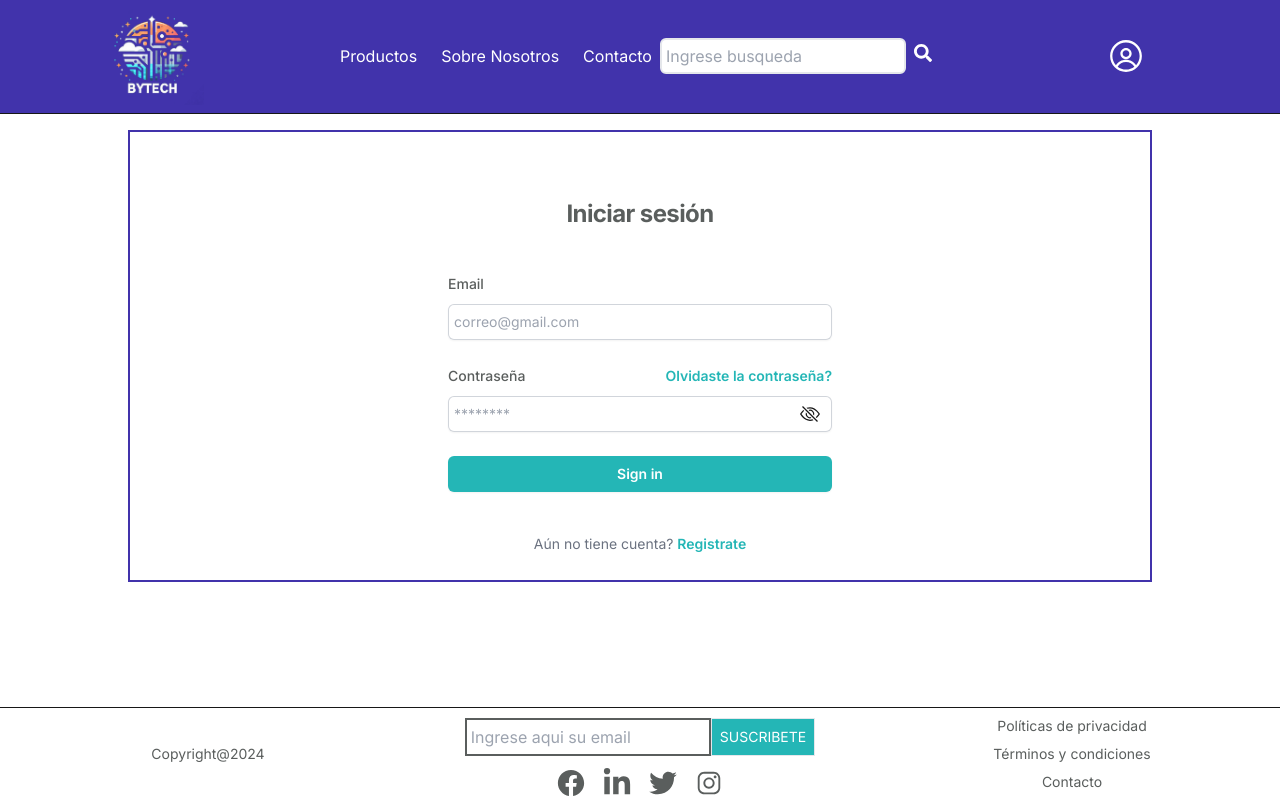
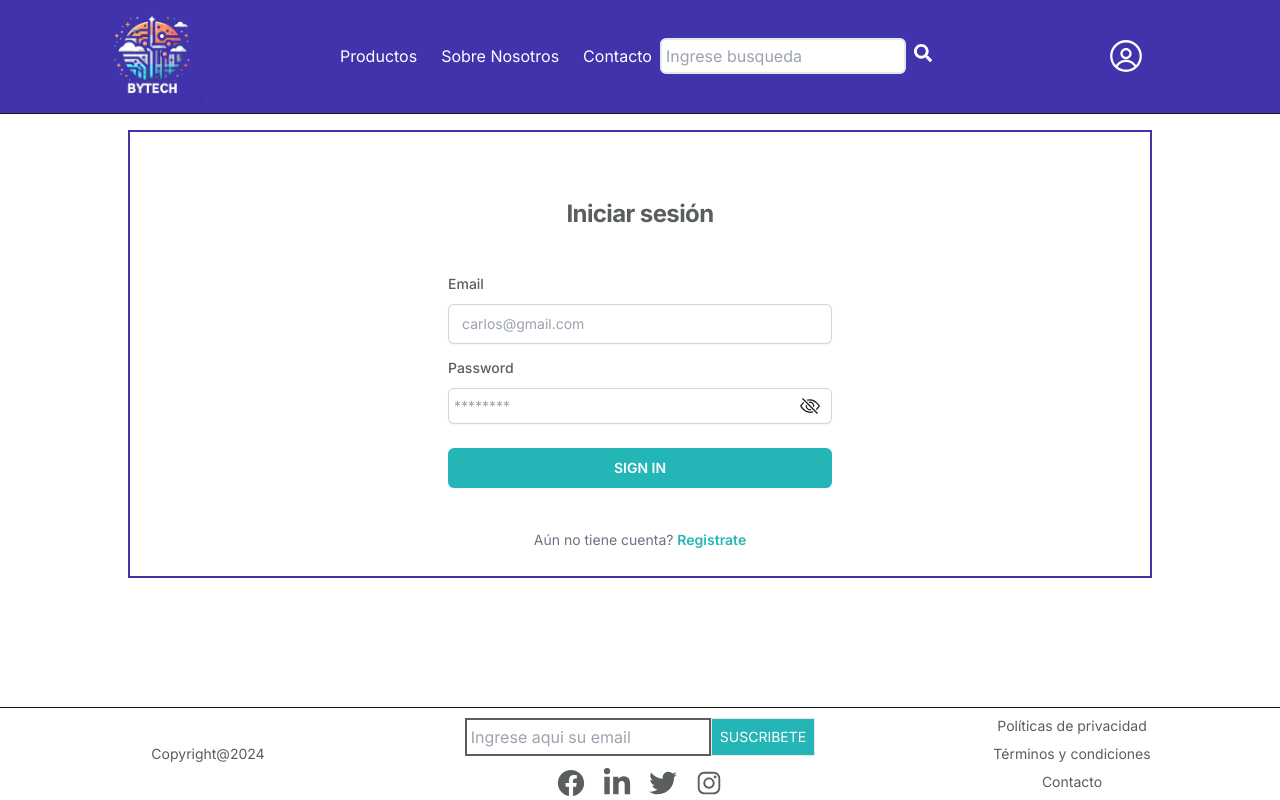
Before and after one commit to No-Country-simulation/c21-67-t-python-react, a Next.js app in the folder Front-End/bytech/: page /login in a window 1280 px wide. Built offline with nearby package versions, Linux system fonts and the light colour scheme.

Commit message:
se agrega validacion al form de login

```diff
--- /dev/null
+++ b/Front-End/bytech/src/components/login/Data.tsx
@@ -0,0 +1,32 @@
+import { z } from "zod";
+export type FormValues = {
+  email: string;
+  password: string;
+};
+export const FormSchema = z.object({
+  password: z
+    .string({ message: "Ingrese una contraseña valida" })
+    .regex(/(^[A-Za-z]{1,10})([ ]{0,1})([A-Za-z]{2,16})/, {
+      message: "Ingrese una contraseña valida",
+    })
+    .min(8, {
+      message: "Password debe tener al menos 10 caracteres.",
+    })
+    .max(8, {
+      message: "Password debe tener maximo 10 caracteres.",
+    }),
+  email: z
+    .string()
+    .email({
+      message: "Ingrese un correo valido",
+    })
+    .regex(/^[\w-\.]+@([\w-]+\.)+[\w-]{2,4}$/, {
+      message: "Ingrese un correo valido.",
+    }),
+});
+
+export function onSubmit(values: z.infer<typeof FormSchema>) {
+  // Do something with the form values.
+  // ✅ This will be type-safe and validated.
+  alert("Ya nos pondremos en contacto");
+}
--- a/Front-End/bytech/src/components/login/Login.tsx
+++ b/Front-End/bytech/src/components/login/Login.tsx
@@ -3,9 +3,41 @@
 import Link from "next/link";
 import { useState } from "react";
 import { BsEye, BsEyeSlash } from "react-icons/bs";
+import { FormSchema, FormValues } from "./Data";
+import { SubmitHandler, useForm } from "react-hook-form";
+import { zodResolver } from "@hookform/resolvers/zod";
+import { z } from "zod";
+import {
+  Form,
+  FormControl,
+  FormField,
+  FormItem,
+  FormLabel,
+  FormMessage,
+} from "@/components/ui/form";
+import { Button } from "../ui/button";
+import DialogeMessage from "../dialogue/DialogeMessage";
 
 export const Login = () => {
   const [passwordVisible, setPasswordVisible] = useState(false);
+  const [dialogOpen, setDialogOpen] = useState(false);
+  const [dialogMessage, setDialogMessage] = useState("");
+  const [dialogType, setDialogType] = useState<"ÉXITO" | "ERROR">("ÉXITO");
+
+  const form = useForm<z.infer<typeof FormSchema>>({
+    resolver: zodResolver(FormSchema),
+    defaultValues: {
+      password: "",
+      email: "",
+    },
+  });
+
+  const onSubmit: SubmitHandler<FormValues> = (data) => {
+    form.reset();
+    setDialogType("ÉXITO");
+    setDialogMessage("Se inico sesion correctamente");
+    setDialogOpen(true);
+  };
   return (
     <>
       <div className="flex flex-1 flex-col justify-center p-6 mt-4 mx-auto w-4/5 border-2 border-primary">
@@ -16,82 +48,100 @@ export const Login = () => {
         </div>
 
         <div className="mt-10 sm:mx-auto sm:w-full sm:max-w-sm">
-          <form action="#" method="POST" className="space-y-6">
-            <div>
-              <label
-                htmlFor="email"
-                className="block text-sm font-medium leading-6 text-footer"
+          <Form {...form}>
+            <form
+              action="#"
+              method="POST"
+              className="space-y-6"
+              onSubmit={form.handleSubmit(onSubmit)}
             >
+              <div className="grid grid-rows-2 ">
+                <FormField
+                  control={form.control}
+                  name="email"
+                  render={({ field }) => (
+                    <FormItem>
+                      <FormLabel className="block text-sm font-medium leading-6 text-footer">
                         Email
-              </label>
-              <div className="mt-2">
+                      </FormLabel>
+                      <FormControl>
                         <input
                           id="email"
-                  name="email"
                           type="email"
-                  placeholder="correo@gmail.com"
-                  required
-                  autoComplete="email"
-                  className="block w-full rounded-md border-0 p-1.5 text-footer shadow-sm ring-1 ring-inset ring-gray-300 placeholder:text-gray-400 focus:ring-2 focus:ring-inset focus:ring-secondary sm:text-sm sm:leading-6"
+                          {...field}
+                          placeholder="carlos@gmail.com"
+                          className="block w-full rounded-md border-0 px-3.5 py-2 text-footer shadow-sm ring-1 ring-inset ring-gray-300 placeholder:text-gray-400 focus:ring-2 focus:ring-inset focus:ring-secondary sm:text-sm sm:leading-6"
                         />
-              </div>
-            </div>
-
-            <div>
-              <div className="flex items-center justify-between">
-                <label
-                  htmlFor="password"
-                  className="block text-sm font-medium leading-6 text-footer"
-                >
-                  Contraseña
-                </label>
-                <div className="text-sm">
-                  <a
-                    href="#"
-                    className="font-semibold text-secondary hover:text-indigo-500"
-                  >
-                    Olvidaste la contraseña?
-                  </a>
-                </div>
-              </div>
+                      </FormControl>
+                      <FormMessage className="text-red-500 text-xs italic" />
+                    </FormItem>
+                  )}
+                />
+                <FormField
+                  control={form.control}
+                  name="password"
+                  render={({ field }) => (
+                    <FormItem>
+                      <FormLabel className="block text-sm font-medium leading-6 text-footer mt-2">
+                        Password
+                      </FormLabel>
+                      <FormControl>
                         <div className="mt-2 relative">
                           <input
                             id="password"
-                  name="password"
                             type={passwordVisible ? "text" : "password"}
+                            {...field}
                             placeholder="********"
                             required
                             autoComplete="current-password"
                             className="  block w-full rounded-md border-0 p-1.5 text-footer shadow-sm ring-1 ring-inset ring-gray-300 placeholder:text-gray-400 focus:ring-2 focus:ring-inset focus:ring-secondary sm:text-sm sm:leading-6"
                           />
-
                           <div className="absolute inset-y-0 right-0 w-8 top-2">
                             {passwordVisible ? (
                               <BsEye
                                 cursor="pointer"
                                 className="size-5"
-                      onClick={() => setPasswordVisible(!passwordVisible)}
+                                onClick={() =>
+                                  setPasswordVisible(!passwordVisible)
+                                }
                               />
                             ) : (
                               <BsEyeSlash
                                 cursor="pointer"
                                 className="size-5"
-                      onClick={() => setPasswordVisible(!passwordVisible)}
+                                onClick={() =>
+                                  setPasswordVisible(!passwordVisible)
+                                }
                               />
                             )}
                           </div>
                         </div>
-            </div>
+                      </FormControl>
+                      <FormMessage className="text-red-500 text-xs italic" />
+                    </FormItem>
+                  )}
+                />
 
-            <div>
-              <button
+                <div className="mt-6">
+                  <Button
                     type="submit"
                     className="flex w-full justify-center rounded-md bg-secondary px-3 py-1.5 text-sm font-semibold leading-6 text-white shadow-sm hover:bg-btnActive hover:text-foreground focus-visible:outline focus-visible:outline-2 focus-visible:outline-offset-2 focus-visible:outline-secondary"
                   >
-                Sign in
-              </button>
+                    SIGN IN
+                  </Button>
+                </div>
               </div>
             </form>
+            <DialogeMessage
+              open={dialogOpen}
+              onOpenChange={setDialogOpen}
+              type={dialogType}
+              message={dialogMessage}
+              textButtonOne="CERRAR"
+              textButtonTwo="VOLVER A INICIO"
+              buttonTwoHref="/"
+            />
+          </Form>
 
           <p className="mt-10 text-center text-sm text-gray-500">
             Aún no tiene cuenta?{" "}
```
Lines whose indentation alone changed are shown as unchanged.
